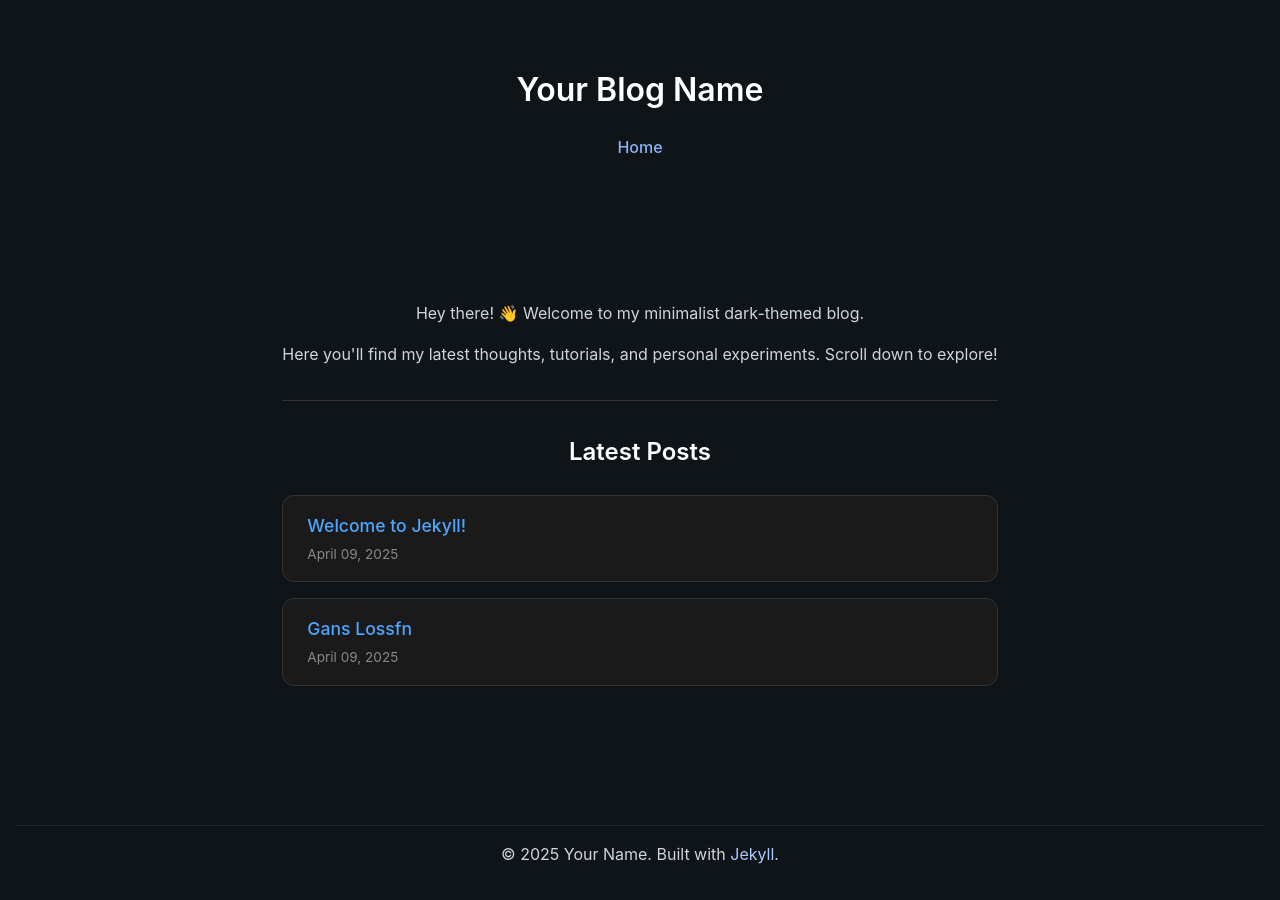
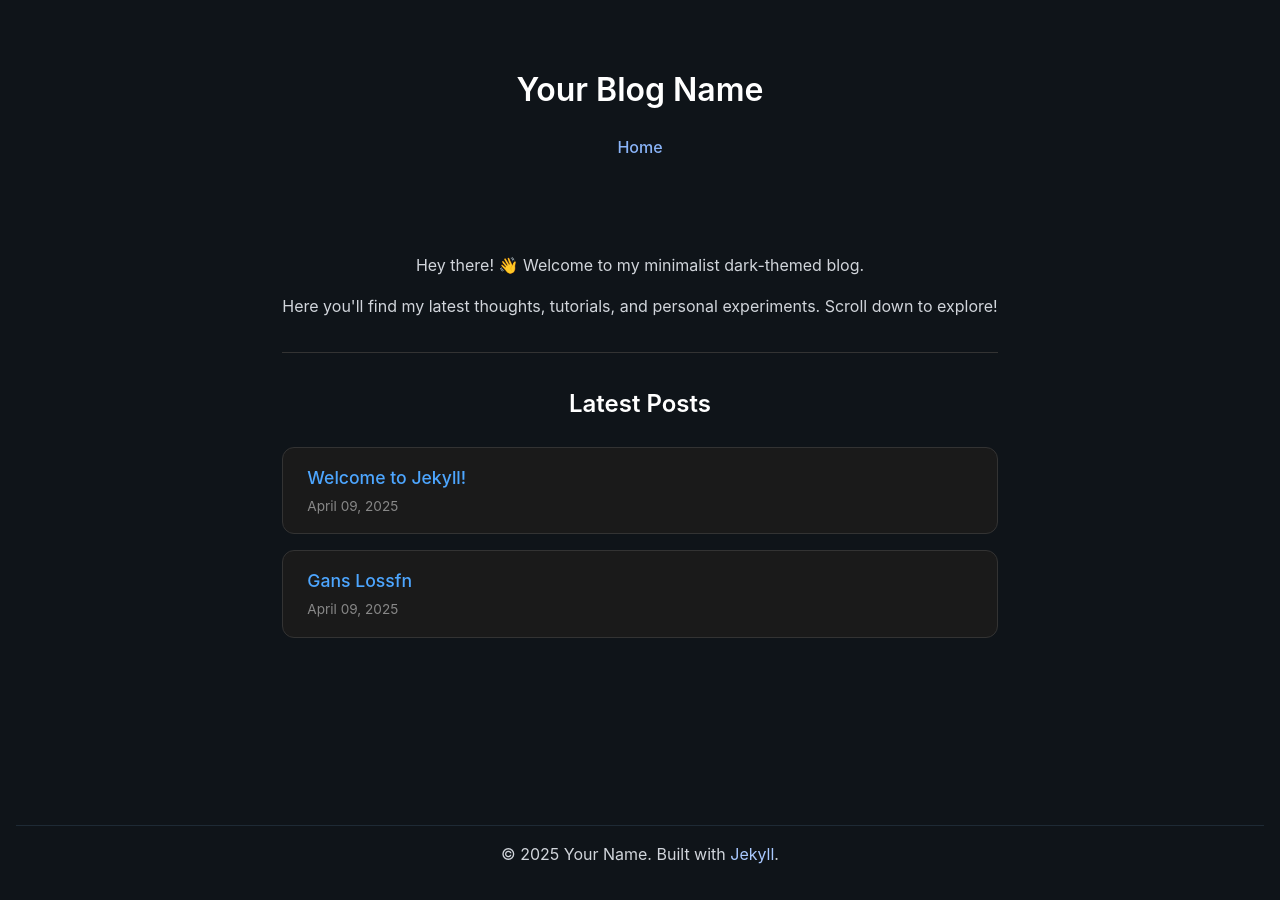
Before and after one commit to snipExample/snipExample.github.io, a Jekyll site: the page built from index.markdown, in a window 1280 px wide. Built offline with Jekyll 4.4.1, drawn with Linux system fonts in a browser that asks for light colours.

Commit message:
maybe the fix

```diff
--- a/assets/css/style.css
+++ b/assets/css/style.css
@@ -77,9 +77,9 @@ nav {
 
 /* Intro Section */
 .intro {
-    margin: 4rem 0 2rem;
-    text-align: center;
+    margin: 1rem 0 2rem; /* Or even 0.5rem if you want it super close */
 }
+
 
 .btn {
     display: inline-block;
```
